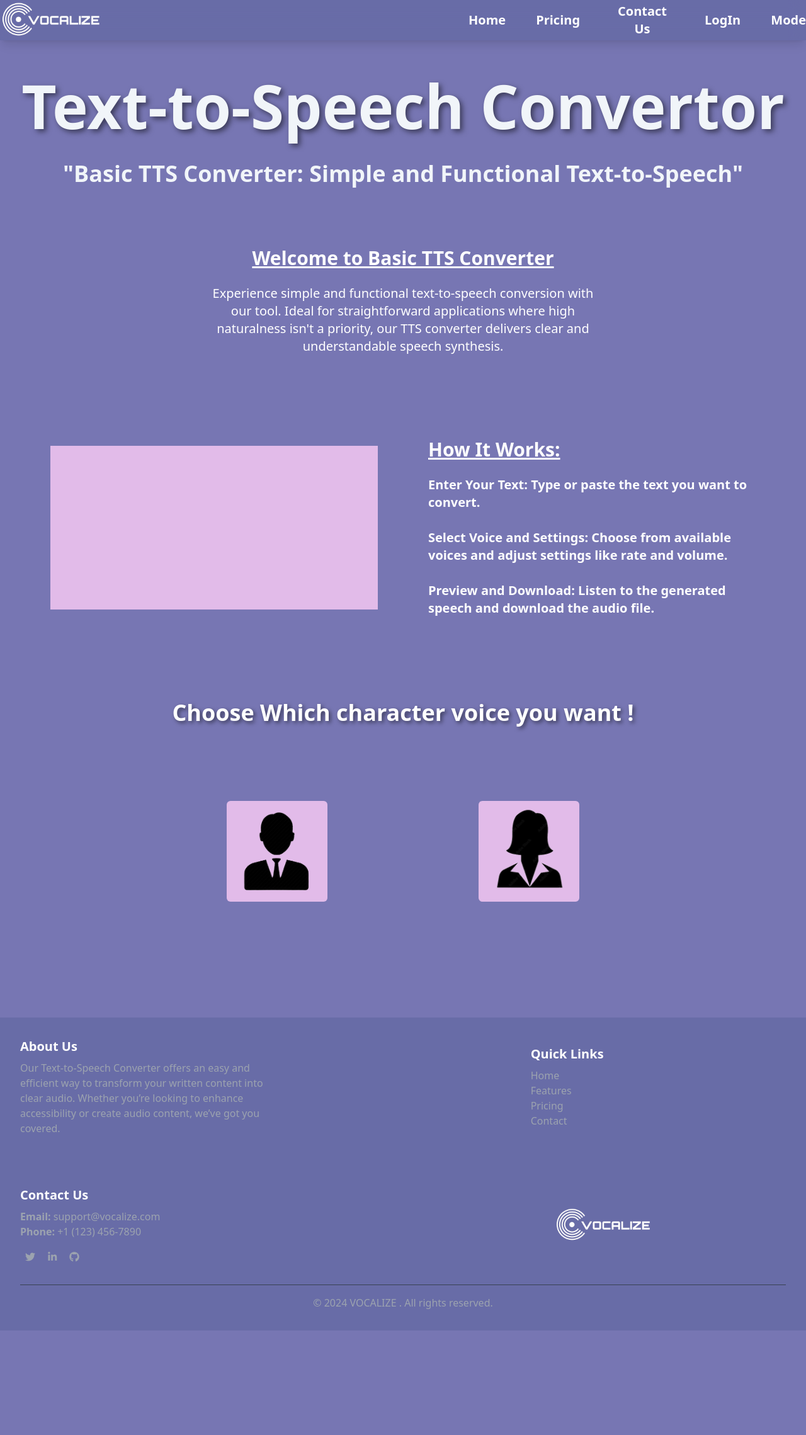
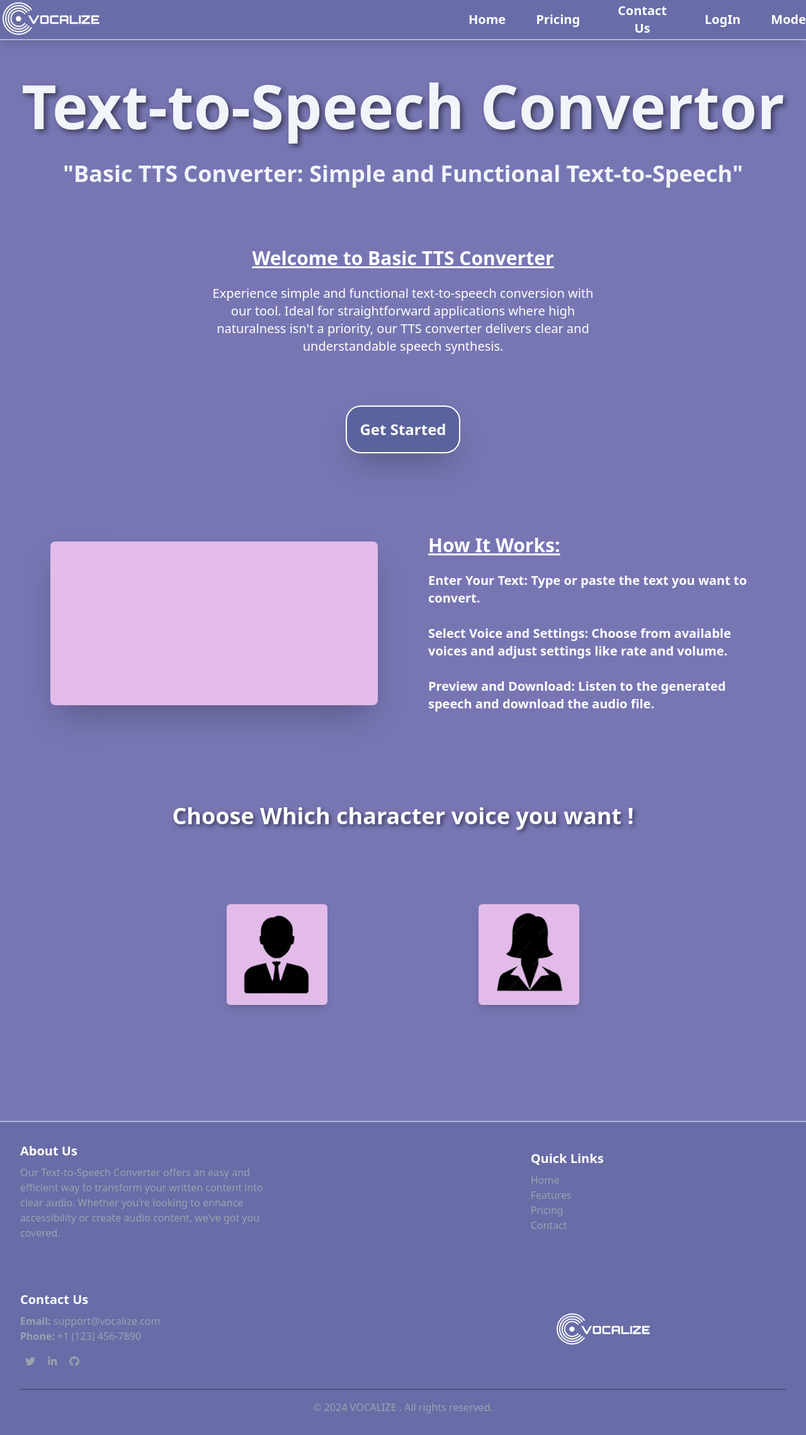
Before and after one commit to Ravi5691/text-voice-convertor, a website: page src/home.html in a window 1280 px wide. Shown: the whole page at 63% size. Before the commit the page ends 2113 px from the top, so only its background shows below. Drawn offline with Linux system fonts and the light colour scheme.

Commit message:
some changes

```diff
--- a/src/home.html
+++ b/src/home.html
@@ -7,9 +7,9 @@
     <link href="./output.css" rel="stylesheet">
     <link href="https://cdnjs.cloudflare.com/ajax/libs/font-awesome/6.0.0-beta3/css/all.min.css" rel="stylesheet">
 </head>
-<body class="bg-sexyblue w-screen overflow-x-hidden">
+<body class="bg-sexyblue w-screen overflow-x-hidden scroll-smooth">
  <div class="flex-col w-screen h-screen">
-    <header class=" w-full max-w-full fixed top-0 left-0  bg-purpleblue bg-opacity-50 backdrop-blur-md h-16 flex gap-12 items-center justify-center shadow-lg">
+    <header class=" w-full max-w-full border-b-2 border-white border-opacity-50 fixed top-0 left-0  bg-purpleblue bg-opacity-50 backdrop-blur-md h-16 flex gap-12 items-center justify-center shadow-lg">
             <logo> <img src="./img/logo.png" alt="Logo" class="w-44  min-w-36"></logo>
             <span class=" w-[40%]"></span>
             <button class="text-white text-xl font-semibold"> <a href="./home.html"> Home </a></button>
@@ -34,10 +34,13 @@
             <br>
             <span class="text-xl font-medium text-white">Experience simple and functional text-to-speech conversion with our tool. Ideal for straightforward applications where high naturalness isn't a priority, our TTS converter delivers clear and understandable speech synthesis.</span>
         </div>
+        <div class="text-white flex justify-center items-center font-bold text-2xl mt-20">
+          <button class="bg-purpleblue p-5 rounded-3xl shadow-2xl border-white border-2">Get Started</button>
+        </div>
         <div class="flex justify-center items-center">
-        <video class="m-20 w-[45%] bg-lightpink h-[48%]  mt-36 mb-36">
+        <video class="m-20 w-[45%] bg-lightpink h-[48%] shadow-2xl rounded-lg mt-32 mb-36">
         </video>
-        <text class="text-white text-wrap mr-20 h-[48%] w-[45%] " >
+        <text class="text-white text-wrap mr-20  mt-32 mb-36 h-[48%] w-[45%] " >
         <span class="font-bold text-3xl underline"> How It Works: </span>
         <br>
         <br>
@@ -52,15 +55,15 @@
         </div>
         <p class="text-center text-white text-shadow-lg text-4xl font-bold"> Choose Which character voice you want !</p>
         <div class="flex items-center justify-center m-20 mt-10 gap-20 cursor-pointer flex-wrap">
-            <span class=" w-40 h-40 rounded-md bg-lightpink m-20">
+            <span class=" w-40 h-40 rounded-md bg-lightpink shadow-lg m-20">
                 <img src="./img/male.png" alt="male">
             </span>
-            <span class=" w-40 h-40 rounded-md bg-lightpink m-20">
+            <span class=" w-40 h-40 rounded-md bg-lightpink shadow-lg m-20">
                 <img src="./img/female.png"  alt="female">
             </span>
         </div>
     </content>
-    <footer class="bg-purpleblue text-white py-8 bg-opacity-50 backdrop-blur-mdsha w-full max-w-full overflow-x-hidden">
+    <footer class="bg-purpleblue text-white py-8 bg-opacity-50 border-t-2 border-white border-opacity-50 backdrop-blur-mdsha w-full max-w-full overflow-x-hidden">
         <div class="max-w-7xl mx-auto px-4 sm:px-6 lg:px-8">
           <div class="flex flex-wrap justify-between items-center gap-20 ">
 
```
Also changed, not shown: src/output.css.
